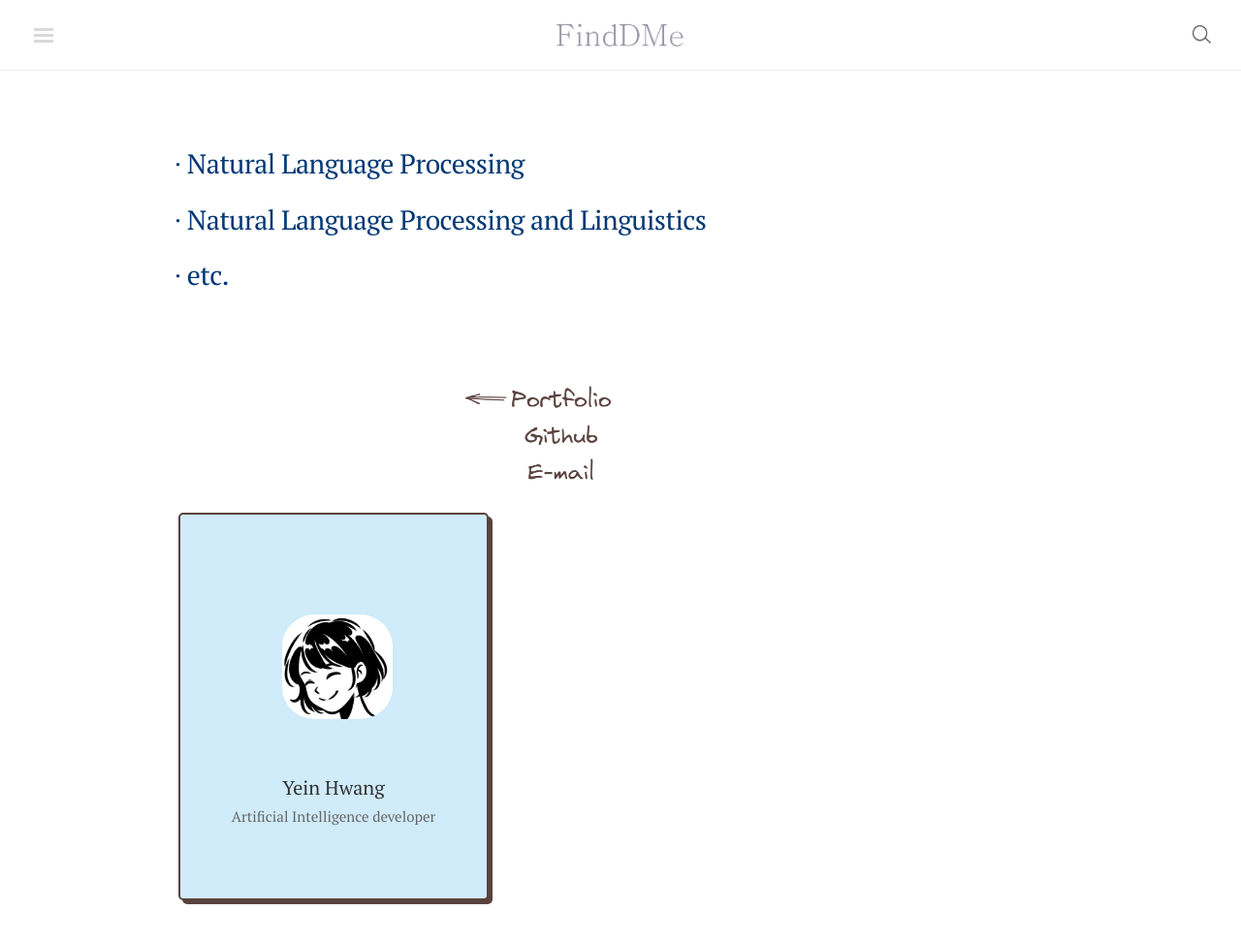
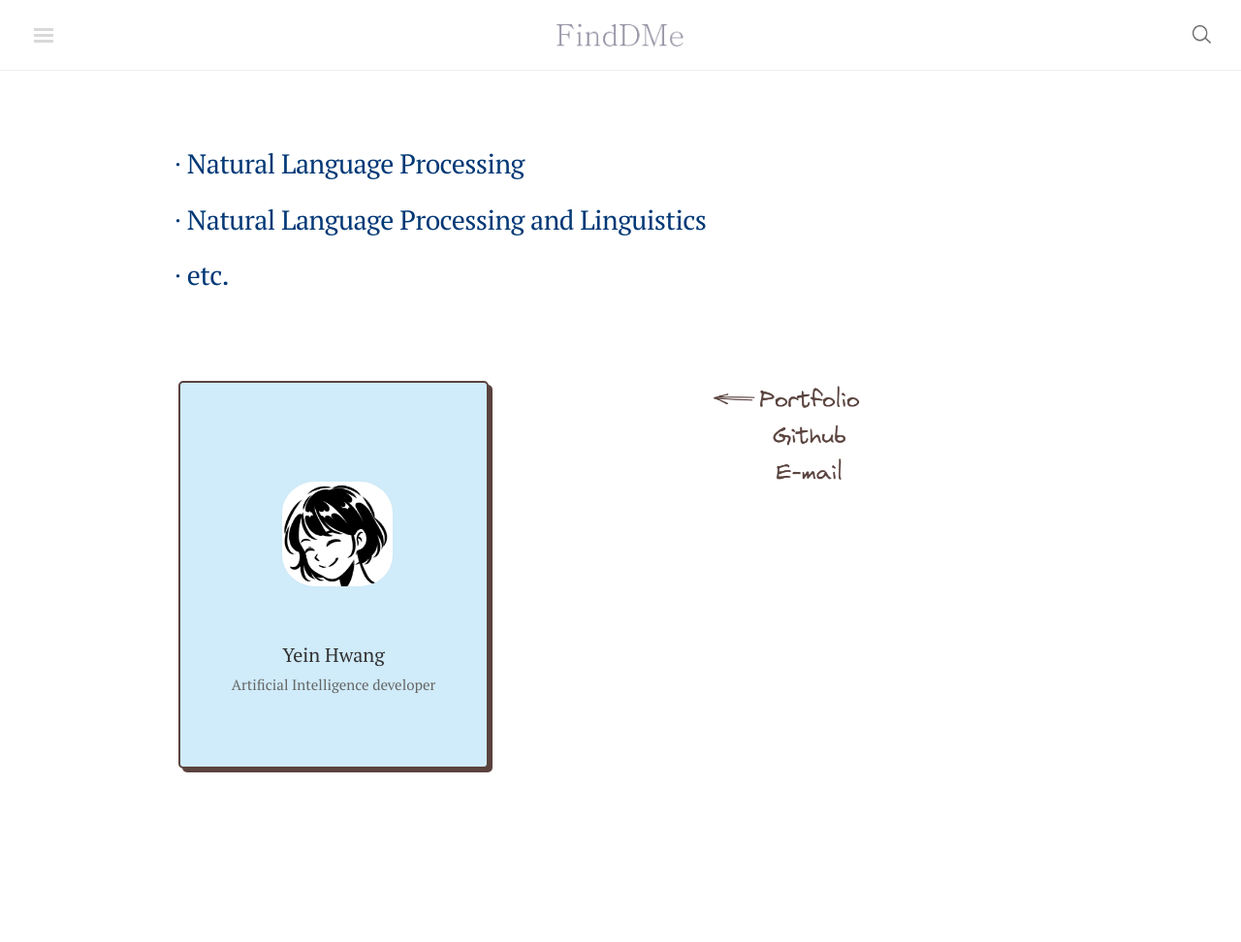
Before and after one commit to finddme/finddme.github.io, a Jekyll site: the page built from index.html, in a window 1280 px wide and 1065 px high. Shown: the top 972 px of the window at 97% size. Built offline with Jekyll 4.4.1, drawn with Linux system fonts in a browser that asks for light colours; nearby versions of some CDN libraries; comment, search, counter and statistics services are not loaded.

Commit message:
Update index.html

```diff
--- a/index.html
+++ b/index.html
@@ -77,7 +77,7 @@ title:   #Categories Home
 <br>
 
 <!-- <div class="hero-portfolio"  style="float: left; width: 40%; overflow-y:hidden; margin-left: 4px;"> -->
-<div class="hero-portfolio"  style="float: right; width: 40%; overflow-y:hidden; margin-right: 256px;">
+<div class="hero-portfolio"  style="float: right; width: 40%; overflow-y:hidden;">
   <img src="https://finddme.github.io/public/p_g_e2.png" />
 </div>
 
```
